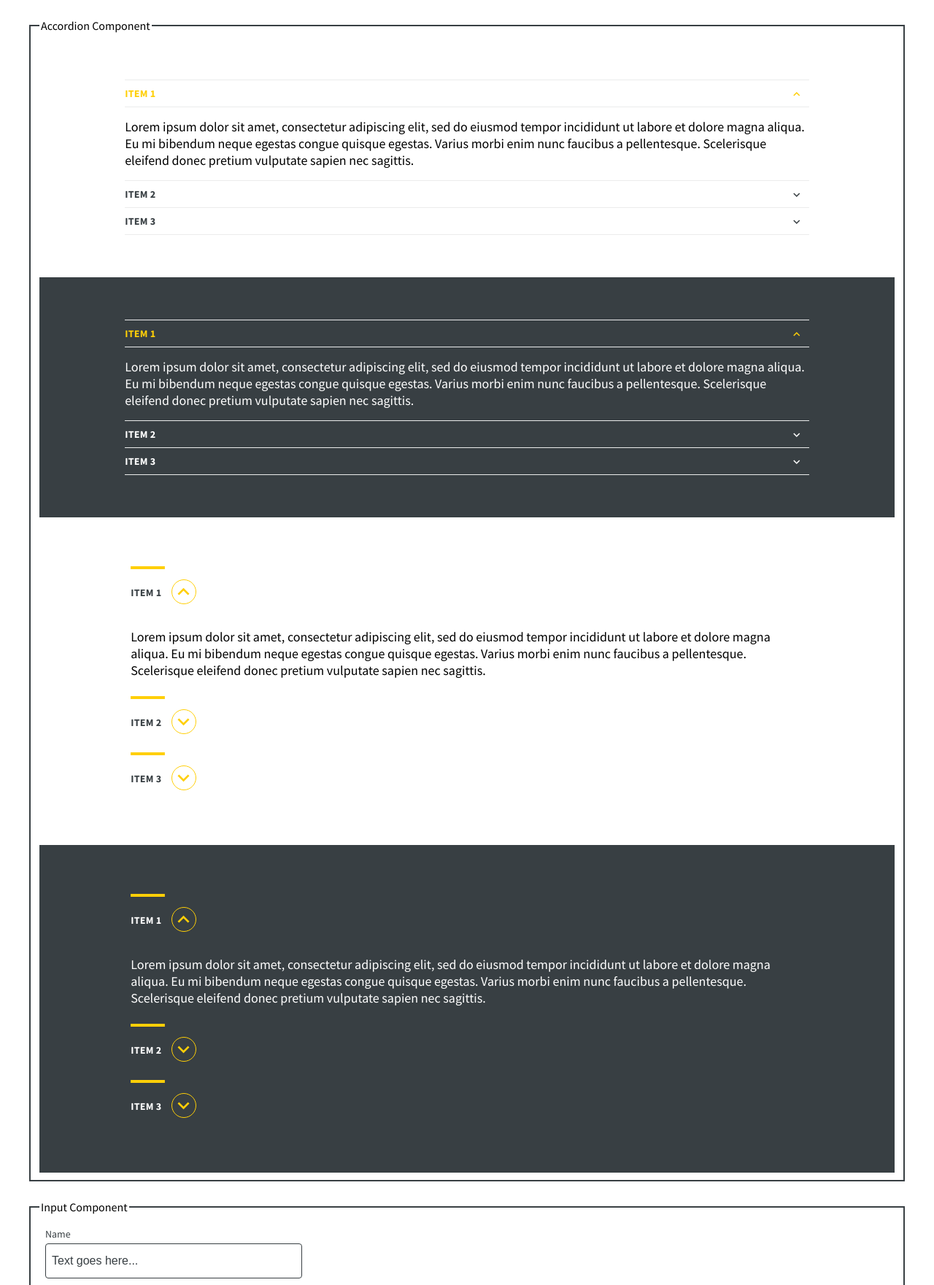
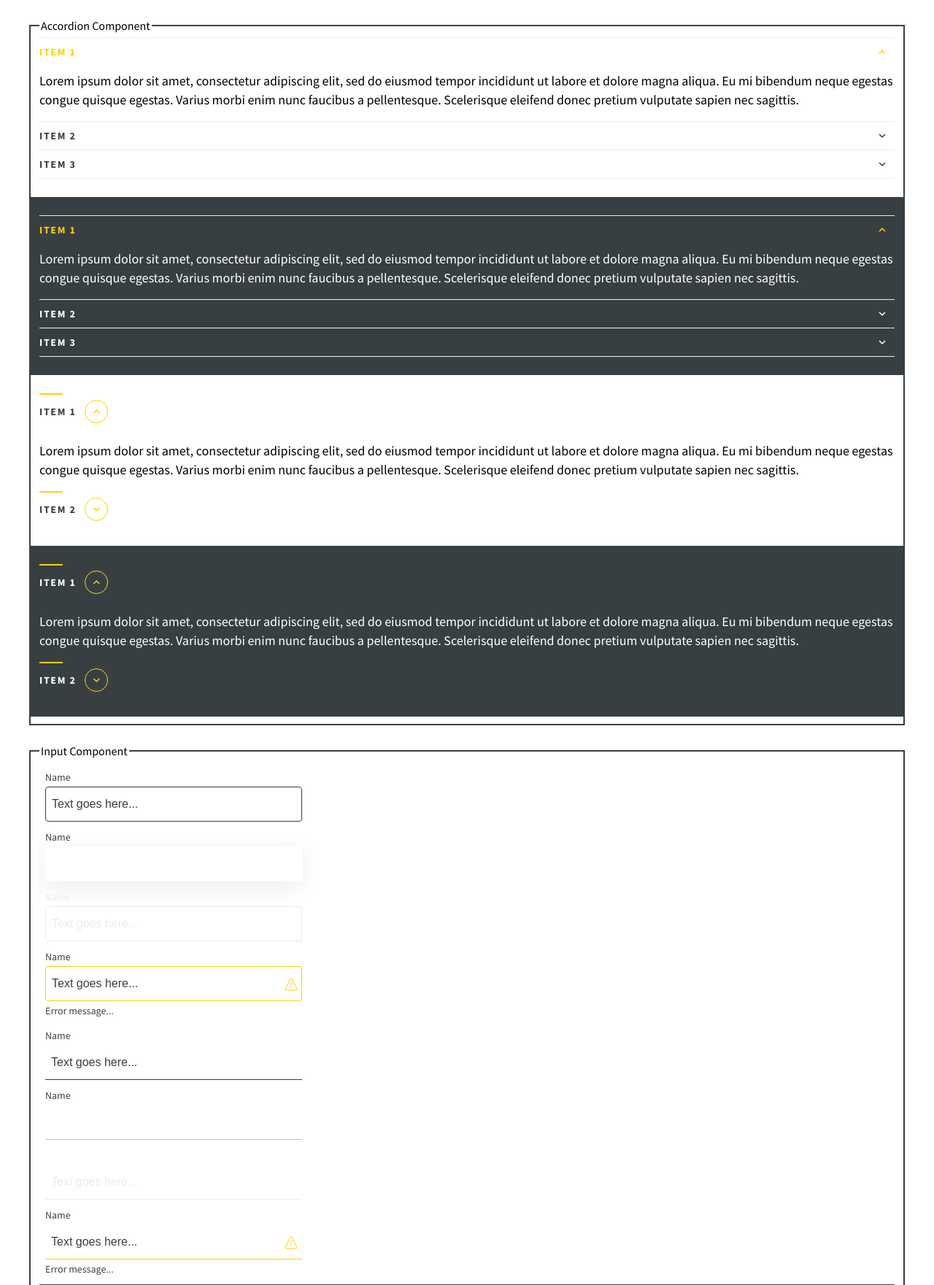
Before and after one commit to CruGlobal/cru-content-designs, a PHP site: page /v0.3/cruorg in a window 1280 px wide. Shown: the top 1761 px of the page at 73% size. Run offline with PHP 8.4, Linux system fonts and the light colour scheme; some libraries are stand-ins or nearby versions.

Commit message:
Accordion updates

```diff
--- a/v0.3/cruorg/components/accordion/accordion.php
+++ b/v0.3/cruorg/components/accordion/accordion.php
@@ -1,7 +1,7 @@
-<?php function cru_accordion($dark = false, $link = false) { ?>
+<?php function cru_accordion($dark = false, $link = false, $items = 3) { ?>
 <div class="accordion<?php if ( $dark == true ) { echo ' cru-accordion-dark'; } ?> <?php if ( $link == true ) { echo 'cru-accordion-links'; } ?>">
   <div class="cmp-accordion">
-    <?php for ($i = 1; $i <= 3; $i++) : $state = $i == 1 ? 'expanded' : 'hidden'; ?>
+    <?php for ($i = 1; $i <= $items; $i++) : $state = $i == 1 ? 'expanded' : 'hidden'; ?>
       <div class="cmp-accordion__item">
         <h3 class="cmp-accordion__header">
           <button class="cmp-accordion__button<?php if ( $i == 1 ) { echo ' cmp-accordion__button--expanded'; } ?>">
@@ -18,14 +18,18 @@
   </div>
 <?php } ?>
 
-<?php cru_accordion(); ?>
+<div class="comp-wrapper">
+  <?php cru_accordion(); ?>
+</div>
 
-<div style="background-color: #383F43">
+<div class="comp-wrapper comp-dark-bg">
   <?php cru_accordion(true); ?>
 </div>
 
-<?php cru_accordion(false, true); ?>
+<div class="comp-wrapper">
+  <?php cru_accordion(false, true, 2); ?>
+</div>
 
-<div style="background-color: #383F43">
-  <?php cru_accordion(true, true); ?>
+<div class="comp-wrapper comp-dark-bg">
+  <?php cru_accordion(true, true, 2); ?>
 </div>
--- a/v0.3/cruorg/components/accordion/accordion.scss
+++ b/v0.3/cruorg/components/accordion/accordion.scss
@@ -3,30 +3,62 @@
 
 /* Accordion styles */
 
-@mixin cru-accordion {
+$cru-accordion-links-icon-size: 32px;
+$cru-accordion-links-icon-border-width: 1px;
+$cru-accordion-links-icon-size-adjusted: $cru-accordion-links-icon-size - ($cru-accordion-links-icon-border-width * 2);
+
+// Styles from https://google.github.io/material-design-icons/#icon-font-for-the-web
+// To be transfered over to branding style mixins
+@mixin cru-material-icon($size: $cru-font-size, $font: 'Material Icons') {
+    font-family: $font;
+    font-weight: normal;
+    font-style: normal;
+    font-size: $size;
+    display: inline-block;
+    line-height: 1;
+    text-transform: none;
+    letter-spacing: normal;
+    word-wrap: normal;
+    white-space: nowrap;
+    direction: ltr;
+    -webkit-font-smoothing: antialiased;
+    text-rendering: optimizeLegibility;
+    -moz-osx-font-smoothing: grayscale;
+    font-feature-settings: 'liga';
+}
+
+.cmp-accordion {
+    &__item {
+        border: 1px solid $cru-color-gray-light;
+        border-width: 0 0 1px;
+        &:first-child {
+            border-top-width: 1px;
+        }
+    }
+    &__header {
+        margin: 0;
+    }
+    &__icon {
+        position: absolute;
+        top: 50%;
+        right: $cru-spacer-base;
+        transform: translateY(-50%);
+        font-size: 0;
+        &::before {
+            @include cru-material-icon($cru-font-size-lg);
+            content: 'expand_more';
+        }
+    }
     &__button {
-        display: inline-block;
-        font-family: $cru-font-family-sans-serif;
-        font-weight: $cru-font-weight-bold;
-        text-transform: uppercase;
-        line-height: calc($cru-font-size-sm + 6px);
-        border: 1px solid $cru-color-gray-light;
-        border-left: transparent;
-        border-right: transparent;
+        display: block;
+        color: $cru-color-gray-dark;
+        border: none;
         cursor: pointer;
-        letter-spacing: 0.02em;
-        color: $cru-color-gray-dark;
-        font-size: $cru-font-size-sm;
         padding: 9px 0;
         background-color: transparent;
         text-align: left;
         width: 100%;
-        margin-bottom: -1px;
         position: relative;
-        &:hover {
-            background-color: transparent;
-            border-color: $cru-color-gray-light;
-        }
         &--expanded {
             color: $cru-color-yellow;
             .cmp-accordion__icon::before {
@@ -34,117 +66,80 @@
             }
         }
     }
+    &__title {
+        font-family: $cru-font-family-sans-serif;
+        font-size: $cru-font-size-sm;
+        font-weight: $cru-font-weight-bold;
+        letter-spacing: 0.12em;
+        text-transform: uppercase;
+        line-height: calc(#{$cru-font-size-sm} + 6px);
+        display: inline-block;
+    }
     &__panel {
-        padding: $cru-spacer 0;
-        font-size: $cru-font-size-lg;
-        line-height: calc($cru-font-size-lg + 8px);
+        padding: $cru-spacer-base 0 $cru-spacer;
+        line-height: $cru-line-height-base;
+        @include cru-responsive-styles($cru-text-responsive-styles);
         &--hidden {
             display: none;
         }
     }
 }
-
-@mixin cru-accordion-dark {
-    &__icon {
-        svg path {
-            stroke: $cru-color-white;
-        }
-    }
-    &__button {
-        color: $cru-color-white;
-        &--expanded {
-            color: $cru-color-yellow;
-            font-weight: $cru-font-weight-bold;
-            .cmp-accordion__icon svg path {
-                stroke: $cru-color-yellow;
-            }
-        }
-    }
+.cru-accordion-dark .cmp-accordion {
+    &__button,
     &__panel {
         color: $cru-color-white;
     }
-}
-
-@mixin cru-accordion-links {
-    &__icon::before {
-        position: relative;
-        top: 10px;
-        left: 2px;
-    }
     &__button {
-        background-image: linear-gradient($cru-color-yellow, $cru-color-yellow);
-        background-repeat: no-repeat;
-        background-size: 5% $cru-spacer-base / 2;
-        background-position: top left, 4px 0;
-        border: none;
-        margin: $cru-spacer-base;
-        line-height: 2rem;
-        color: $cru-color-gray-dark;
-        font-weight: $cru-font-weight-bold;
-        .cmp-accordion__icon::before {
-            border: $cru-btn-border-width $cru-btn-border-style $cru-color-yellow;
+        &--expanded {
             color: $cru-color-yellow;
-            border-radius: 50%;
-            margin-left: $cru-spacer-base;
-            right: auto;
-            font-size: 2rem;
-        }
-    }
-    &__panel {
-        display: flex;
-        flex-wrap: wrap;
-        padding-left: $cru-spacer-base;
-        &--hidden {
-            display: none;
         }
     }
 }
-
-.accordion {
-    @include cru-media-breakpoint-up($cru-breakpoint-md) {
-        flex-direction: row;
-        padding: 5% 10%;
-        .cmp-accordion {
-            &__button {
-                padding-left: 0;
+.cru-accordion-links {
+    .cmp-accordion {
+        &__item {
+            border: none;
+        }
+        &__icon {
+            position: relative;
+            top: unset;
+            right: unset;
+            transform: none;
+            display: inline-block;
+            width: $cru-accordion-links-icon-size-adjusted;
+            height: $cru-accordion-links-icon-size-adjusted;
+            border: $cru-color-yellow $cru-accordion-links-icon-border-width solid;
+            border-radius: $cru-accordion-links-icon-size / 2;
+            margin-left: $cru-spacer-base;
+            text-align: center;
+        }
+        &__button {
+            color: $cru-color-gray-dark;
+            span {
+                vertical-align: middle;
+            }
+            &::before {
+                display: block;
+                content: '';
+                width: 32px;
+                height: 2px;
+                background-color: $cru-color-yellow;
+                position: absolute;
+                top: 0;
+                left: 0;
+            }
+            .cmp-accordion__icon::before {
+                color: $cru-color-yellow;
+                line-height: $cru-accordion-links-icon-size-adjusted;
             }
         }
+        &__panel {
+            padding-top: $cru-spacer;
+        }
     }
-    .cmp-accordion {
-        width: 100%;
-        &__header { margin: 0 }
-        &__icon::before {
-            content: 'expand_more';
-            position: absolute;
-            top: .625rem;
-            right: .5rem;
-            font-family: 'Material Icons';
-            font-weight: normal;
-            font-style: normal;
-            font-size: $cru-font-size-lg;
-            text-transform: none;
-            letter-spacing: normal;
-            word-wrap: normal;
-            white-space: nowrap;
-            direction: ltr;
-            -webkit-font-smoothing: antialiased;
-            text-rendering: optimizeLegibility;
-            -moz-osx-font-smoothing: grayscale;
-            font-feature-settings: 'liga';
-        }
-        @include cru-accordion;
-    }
-    &.cru-accordion-dark  .cmp-accordion {
-        @include cru-accordion-dark;
-    }
-    &.cru-accordion-links {
-        .cmp-accordion {
-            @include cru-accordion-links;
-        }
-        &.cru-accordion-dark .cmp-accordion {
-            &__button {
-                color: $cru-color-white;
-            }
+    &.cru-accordion-dark .cmp-accordion {
+        &__button {
+            color: $cru-color-white;
         }
     }
 }
--- a/v0.3/cruorg/index.php
+++ b/v0.3/cruorg/index.php
@@ -17,6 +17,20 @@
       border-color: #383F43;
     }
     legend {text-transform: capitalize;}
+    .comp-wrapper {
+      margin: 25px -12px;
+      padding: 0 12px;
+    }
+    .comp-wrapper:nth-child(2) {
+      margin-top: 0;
+    }
+    .comp-wrapper:last-child {
+      margin-bottom: 0;
+    }
+    .comp-dark-bg {
+      padding: 25px 12px;
+      background-color: #383F43;
+    }
     .info {
       color: #383F43;
       background-color: #cfe2ff;
--- a/v0.3/cruorg/styles.css
+++ b/v0.3/cruorg/styles.css
@@ -1,26 +1,28 @@
 /* Google Fonts */
 @import url("https://fonts.googleapis.com/css2?family=Source+Sans+Pro:wght@400;600;700&display=swap");
 /* Accordion styles */
-@media (min-width: 769px) {
-  .accordion {
-    flex-direction: row;
-    padding: 5% 10%; }
-    .accordion .cmp-accordion__button {
-      padding-left: 0; } }
+.cmp-accordion__item {
+  border: 1px solid #EBECEC;
+  border-width: 0 0 1px; }
+  .cmp-accordion__item:first-child {
+    border-top-width: 1px; }
 
-.accordion .cmp-accordion {
-  width: 100%; }
-  .accordion .cmp-accordion__header {
+.cmp-accordion__header {
   margin: 0; }
-  .accordion .cmp-accordion__icon::before {
-    content: 'expand_more';
+
+.cmp-accordion__icon {
   position: absolute;
-    top: .625rem;
-    right: .5rem;
-    font-family: 'Material Icons';
+  top: 50%;
+  right: 8px;
+  transform: translateY(-50%);
+  font-size: 0; }
+  .cmp-accordion__icon::before {
+    font-family: "Material Icons";
     font-weight: normal;
     font-style: normal;
     font-size: 1.125rem;
+    display: inline-block;
+    line-height: 1;
     text-transform: none;
     letter-spacing: normal;
     word-wrap: normal;
@@ -29,85 +31,92 @@
     -webkit-font-smoothing: antialiased;
     text-rendering: optimizeLegibility;
     -moz-osx-font-smoothing: grayscale;
-    font-feature-settings: 'liga'; }
-  .accordion .cmp-accordion__button {
-    display: inline-block;
-    font-family: "Source Sans Pro", sans-serif;
-    font-weight: 700;
-    text-transform: uppercase;
-    line-height: calc($cru-font-size-sm + 6px);
-    border: 1px solid #EBECEC;
-    border-left: transparent;
-    border-right: transparent;
+    font-feature-settings: 'liga';
+    content: 'expand_more'; }
+
+.cmp-accordion__button {
+  display: block;
+  color: #383F43;
+  border: none;
   cursor: pointer;
-    letter-spacing: 0.02em;
-    color: #383F43;
-    font-size: 0.875rem;
   padding: 9px 0;
   background-color: transparent;
   text-align: left;
   width: 100%;
-    margin-bottom: -1px;
   position: relative; }
-    .accordion .cmp-accordion__button:hover {
-      background-color: transparent;
-      border-color: #EBECEC; }
-    .accordion .cmp-accordion__button--expanded {
+  .cmp-accordion__button--expanded {
     color: #FFCF07; }
-      .accordion .cmp-accordion__button--expanded .cmp-accordion__icon::before {
+    .cmp-accordion__button--expanded .cmp-accordion__icon::before {
       content: 'expand_less'; }
-  .accordion .cmp-accordion__panel {
-    padding: 16px 0;
-    font-size: 1.125rem;
-    line-height: calc($cru-font-size-lg + 8px); }
-    .accordion .cmp-accordion__panel--hidden {
+
+.cmp-accordion__title {
+  font-family: "Source Sans Pro", sans-serif;
+  font-size: 0.875rem;
+  font-weight: 700;
+  letter-spacing: 0.12em;
+  text-transform: uppercase;
+  line-height: calc(0.875rem + 6px);
+  display: inline-block; }
+
+.cmp-accordion__panel {
+  padding: 8px 0 16px;
+  line-height: calc(1em + 8px);
+  font-size: 1.125rem; }
+  @media (max-width: 768px) {
+    .cmp-accordion__panel {
+      font-size: 1rem; } }
+  @media (min-width: 769px) and (max-width: 992px) {
+    .cmp-accordion__panel {
+      font-size: 1rem; } }
+  @media (min-width: 993px) and (max-width: 1200px) {
+    .cmp-accordion__panel {
+      font-size: 1rem; } }
+  .cmp-accordion__panel--hidden {
     display: none; }
 
-.accordion.cru-accordion-dark .cmp-accordion__icon svg path {
-  stroke: #FFFFFF; }
-
-.accordion.cru-accordion-dark .cmp-accordion__button {
-  color: #FFFFFF; }
-  .accordion.cru-accordion-dark .cmp-accordion__button--expanded {
-    color: #FFCF07;
-    font-weight: 700; }
-    .accordion.cru-accordion-dark .cmp-accordion__button--expanded .cmp-accordion__icon svg path {
-      stroke: #FFCF07; }
-
-.accordion.cru-accordion-dark .cmp-accordion__panel {
+.cru-accordion-dark .cmp-accordion__button, .cru-accordion-dark .cmp-accordion__panel {
   color: #FFFFFF; }
 
-.accordion.cru-accordion-links .cmp-accordion__icon::before {
+.cru-accordion-dark .cmp-accordion__button--expanded {
+  color: #FFCF07; }
+
+.cru-accordion-links .cmp-accordion__item {
+  border: none; }
+
+.cru-accordion-links .cmp-accordion__icon {
   position: relative;
-  top: 10px;
-  left: 2px; }
+  top: unset;
+  right: unset;
+  transform: none;
+  display: inline-block;
+  width: 30px;
+  height: 30px;
+  border: #FFCF07 1px solid;
+  border-radius: 16px;
+  margin-left: 8px;
+  text-align: center; }
 
-.accordion.cru-accordion-links .cmp-accordion__button {
-  background-image: linear-gradient(#FFCF07, #FFCF07);
-  background-repeat: no-repeat;
-  background-size: 5% 4px;
-  background-position: top left, 4px 0;
-  border: none;
-  margin: 8px;
-  line-height: 2rem;
-  color: #383F43;
-  font-weight: 700; }
-  .accordion.cru-accordion-links .cmp-accordion__button .cmp-accordion__icon::before {
-    border: 1px solid #FFCF07;
+.cru-accordion-links .cmp-accordion__button {
+  color: #383F43; }
+  .cru-accordion-links .cmp-accordion__button span {
+    vertical-align: middle; }
+  .cru-accordion-links .cmp-accordion__button::before {
+    display: block;
+    content: '';
+    width: 32px;
+    height: 2px;
+    background-color: #FFCF07;
+    position: absolute;
+    top: 0;
+    left: 0; }
+  .cru-accordion-links .cmp-accordion__button .cmp-accordion__icon::before {
     color: #FFCF07;
-    border-radius: 50%;
-    margin-left: 8px;
-    right: auto;
-    font-size: 2rem; }
+    line-height: 30px; }
 
-.accordion.cru-accordion-links .cmp-accordion__panel {
-  display: flex;
-  flex-wrap: wrap;
-  padding-left: 8px; }
-  .accordion.cru-accordion-links .cmp-accordion__panel--hidden {
-    display: none; }
+.cru-accordion-links .cmp-accordion__panel {
+  padding-top: 16px; }
 
-.accordion.cru-accordion-links.cru-accordion-dark .cmp-accordion__button {
+.cru-accordion-links.cru-accordion-dark .cmp-accordion__button {
   color: #FFFFFF; }
 
 /* Breadcrumb styles */
```
Also changed, not shown: other parts of v0.3/cruorg/styles.css (+0 -56 lines), v0.3/cruorg/components/accordion/accordion.css (+85 -76 lines). Lines whose indentation alone changed are shown as unchanged.
